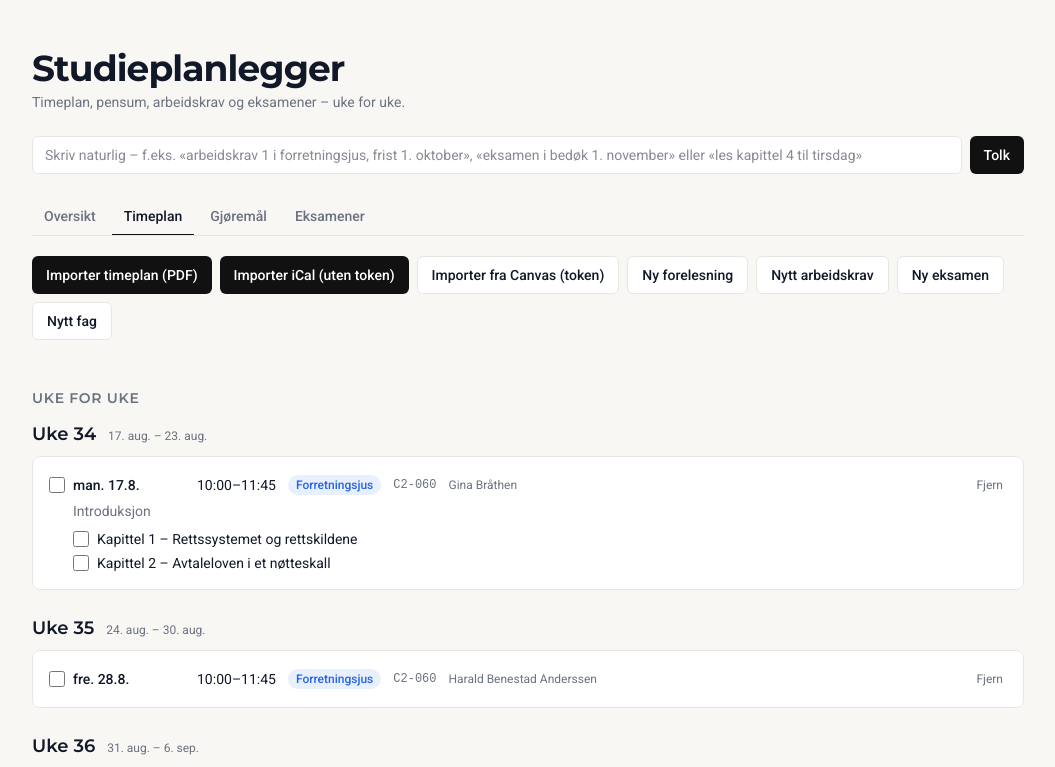
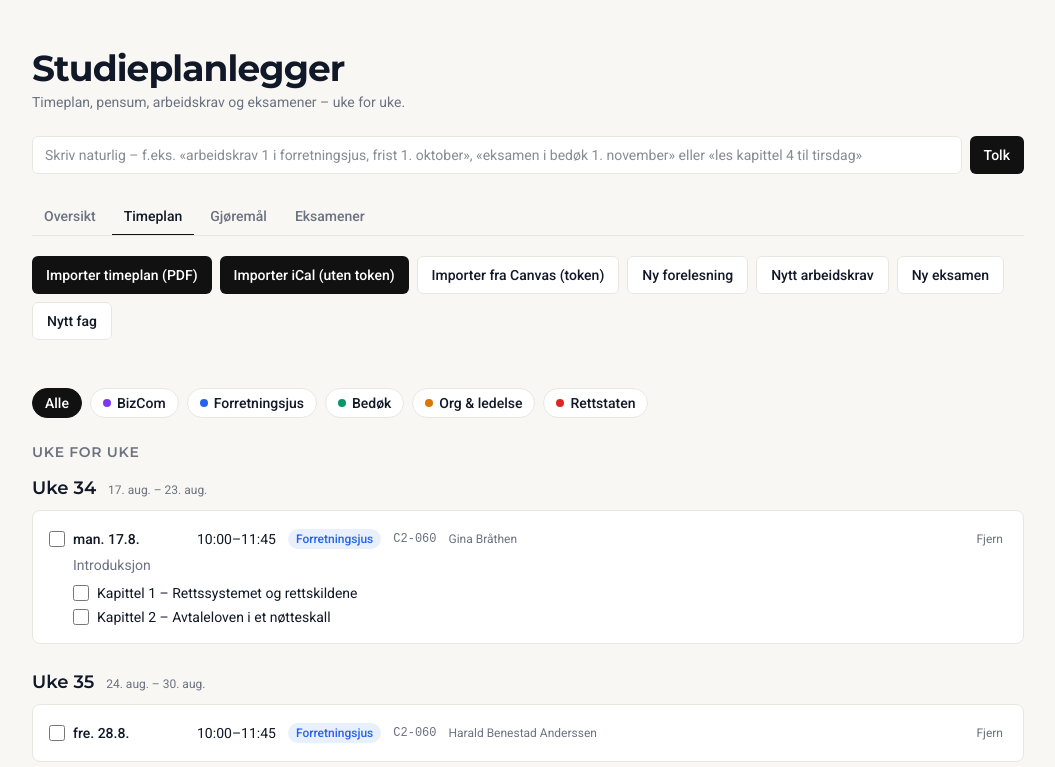
Before and after one commit to BigKATZE/Studieplanlegger, a React (Vite) app: page / in a window 1280 px wide. Shown: the top 767 px of the page, without its empty margins (112-1167 px from the left). Built offline with nearby package versions, Linux system fonts and the light colour scheme; a web font is replaced by a local one.

Commit message:
Legg til fagfilter-knapper på timeplan, gjøremål og eksamener

```diff
--- a/src/App.jsx
+++ b/src/App.jsx
@@ -10,7 +10,7 @@ import ImportModal from './components/ImportModal'
 import CanvasModal from './components/CanvasModal'
 import IcsModal from './components/IcsModal'
 import { Modal, SubjectForm, LectureForm, AssignmentForm, ExamForm } from './components/Modals'
-import { DeadlineStrip } from './components/ui'
+import { DeadlineStrip, SubjectFilter } from './components/ui'
 
 function useStore() {
   const [data, setData] = useState(load)
@@ -55,6 +55,9 @@ export default function App() {
   const [data, update] = useStore()
   const [tab, setTab] = useState('timeplan')
   const [modal, setModal] = useState(null)
+  const [filterSubjectId, setFilterSubjectId] = useState(null)
+
+  const bySubject = (items) => (filterSubjectId ? items.filter((i) => i.subjectId === filterSubjectId) : items)
 
   const actions = {
     addSubject: (s) => update((d) => ({
@@ -261,30 +264,39 @@ export default function App() {
         )}
 
         {tab === 'timeplan' && (
+          <>
+            <SubjectFilter subjects={data.subjects} active={filterSubjectId} onChange={setFilterSubjectId} />
             <Timeplan
-            lectures={data.lectures}
+              lectures={bySubject(data.lectures)}
               subjects={data.subjects}
               onToggleLecture={actions.toggleLecture}
               onToggleChapter={actions.toggleChapter}
               onRemoveLecture={actions.removeLecture}
             />
+          </>
         )}
 
         {tab === 'tasks' && (
+          <>
+            <SubjectFilter subjects={data.subjects} active={filterSubjectId} onChange={setFilterSubjectId} />
             <Gjøremål
-            assignments={data.assignments}
+              assignments={bySubject(data.assignments)}
               subjects={data.subjects}
               onSetAssignmentStatus={actions.setAssignmentStatus}
               onRemoveAssignment={actions.removeAssignment}
             />
+          </>
         )}
 
         {tab === 'exams' && (
+          <>
+            <SubjectFilter subjects={data.subjects} active={filterSubjectId} onChange={setFilterSubjectId} />
             <Eksamener
-            exams={data.exams}
+              exams={bySubject(data.exams)}
               subjects={data.subjects}
               onRemoveExam={actions.removeExam}
             />
+          </>
         )}
       </main>
 
--- a/src/components/ui.jsx
+++ b/src/components/ui.jsx
@@ -21,6 +21,32 @@ export function DeadlineBadge({ deadline }) {
         <span className="ml-1 rounded bg-warning/10 px-1.5 py-0.5 text-warning">{d === 0 ? 'I dag' : `${d} dager`}</span>
       )}
     </span>
+  )
+}
+
+export function SubjectFilter({ subjects, active, onChange }) {
+  return (
+    <div className="mt-6 flex flex-wrap items-center gap-2">
+      <button
+        onClick={() => onChange(null)}
+        className={`btn-chip ${active === null ? 'border-primary bg-primary text-white' : ''}`}
+      >
+        Alle
+      </button>
+      {subjects.map((s) => {
+        const isActive = active === s.id
+        return (
+          <button
+            key={s.id}
+            onClick={() => onChange(isActive ? null : s.id)}
+            className={`btn-chip ${isActive ? 'border-primary bg-primary text-white' : ''}`}
+          >
+            <span className="h-2 w-2 rounded-full" style={{ backgroundColor: isActive ? '#fff' : s.color }} />
+            {s.short}
+          </button>
+        )
+      })}
+    </div>
   )
 }
 
--- a/src/index.css
+++ b/src/index.css
@@ -33,4 +33,7 @@
   .chip {
     @apply inline-flex items-center rounded-full px-2 py-0.5 text-xs font-medium;
   }
+  .btn-chip {
+    @apply inline-flex items-center gap-1.5 rounded-full border border-line bg-surface px-3 py-1 text-sm font-medium text-ink transition-colors hover:bg-paper;
+  }
 }
```
Also changed, not shown: 1 other file (tests, documents, lock files or other folders). Lines whose indentation alone changed are shown as unchanged.
